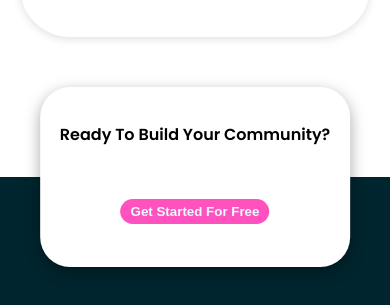
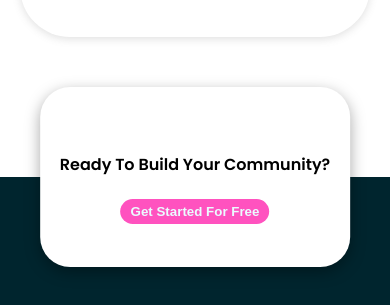
Before and after one commit to K4UNG/K4UNG.github.io, a plain HTML site: page index.html in a window 390 px wide. Shown: the part 2333-2638 px from the top of the page. Drawn offline with nearby package versions, Linux system fonts and the light colour scheme.

Commit message:
Update float card header positon

```diff
--- a/styles.css
+++ b/styles.css
@@ -345,7 +345,7 @@ footer {
     }
 
     .float-card h2 {
-        margin: 20px 0 50px;
+        margin: 50px 0 20px;
     }
 }
 
```
